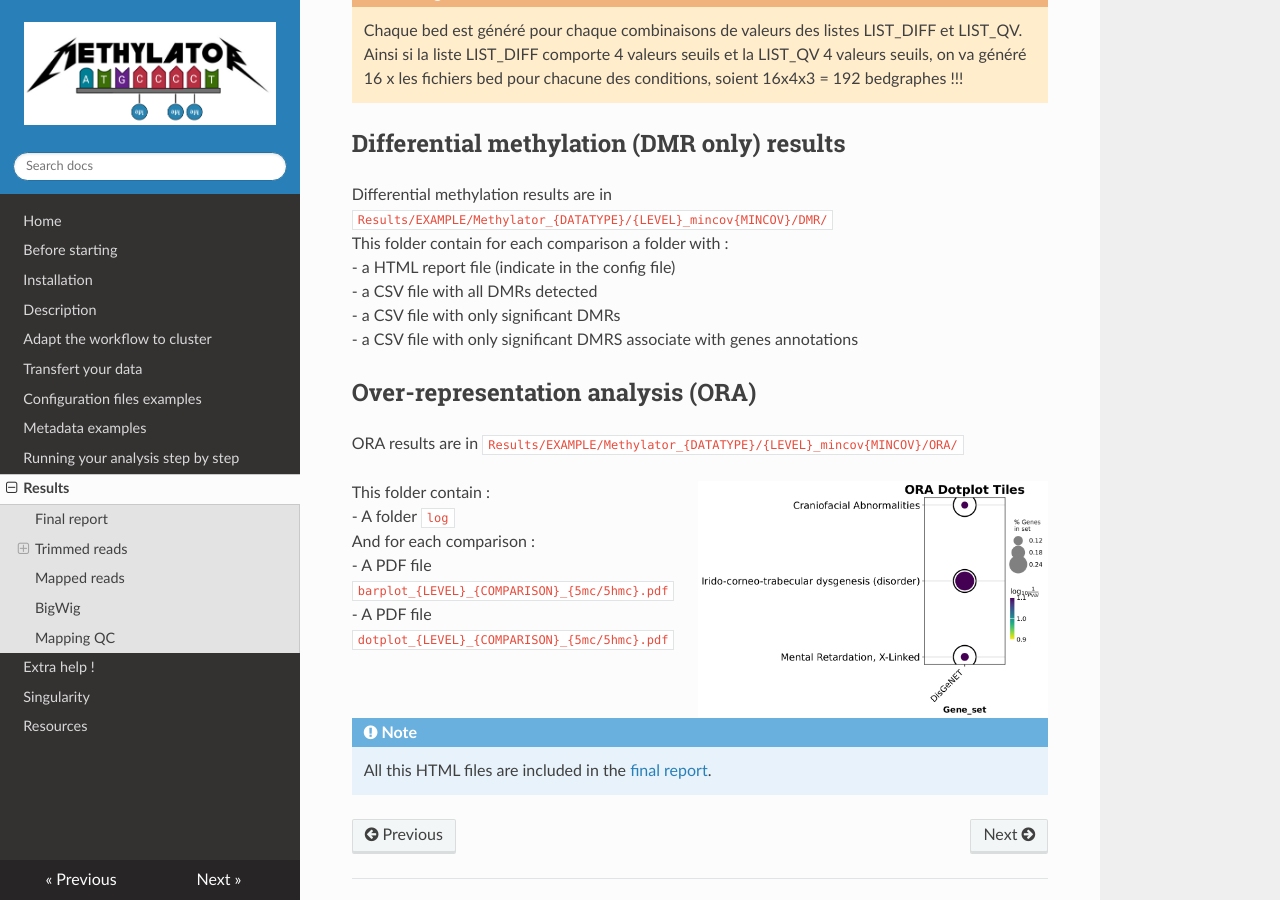
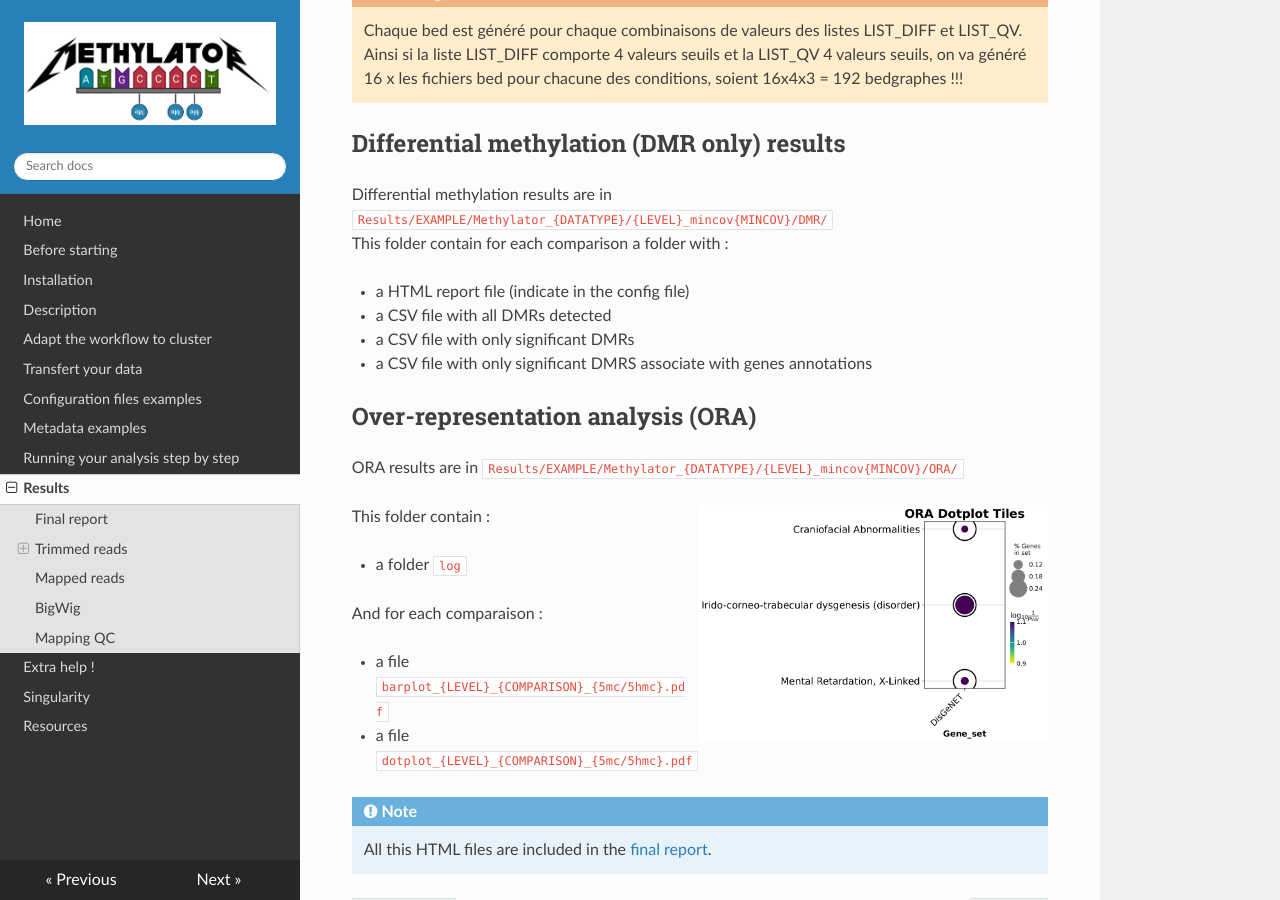
Before and after one commit to parisepigenetics/Methylator-Documentation, an MkDocs documentation site: the page built from docs/results.md, in a window 1280 px wide and 900 px high, scrolled down 6116 px. Built offline with MkDocs 1.6.1, drawn with Linux system fonts in a browser that asks for light colours; nearby versions of some CDN libraries.

Commit message:
Update results.md

```diff
--- a/docs/results.md
+++ b/docs/results.md
@@ -263,6 +263,7 @@ This folder contain :
 
 Differential methylation results are in `Results/EXAMPLE/Methylator_{DATATYPE}/{LEVEL}_mincov{MINCOV}/DMR/`
 This folder contain for each comparison a folder with :
+
 - a HTML report file  (indicate in the config file)
 - a CSV file with all DMRs detected
 - a CSV file with only significant DMRs
@@ -278,10 +279,13 @@ ORA results are in `Results/EXAMPLE/Methylator_{DATATYPE}/{LEVEL}_mincov{MINCOV}
 </figure>
 
 This folder contain :
-- A folder `log`
-And for each comparison :
-- A PDF file `barplot_{LEVEL}_{COMPARISON}_{5mc/5hmc}.pdf`
-- A PDF file `dotplot_{LEVEL}_{COMPARISON}_{5mc/5hmc}.pdf`
+
+- a folder `log`
+
+And for each comparaison :
+
+- a file `barplot_{LEVEL}_{COMPARISON}_{5mc/5hmc}.pdf`
+- a file `dotplot_{LEVEL}_{COMPARISON}_{5mc/5hmc}.pdf`
 
 
 !!! note
```
